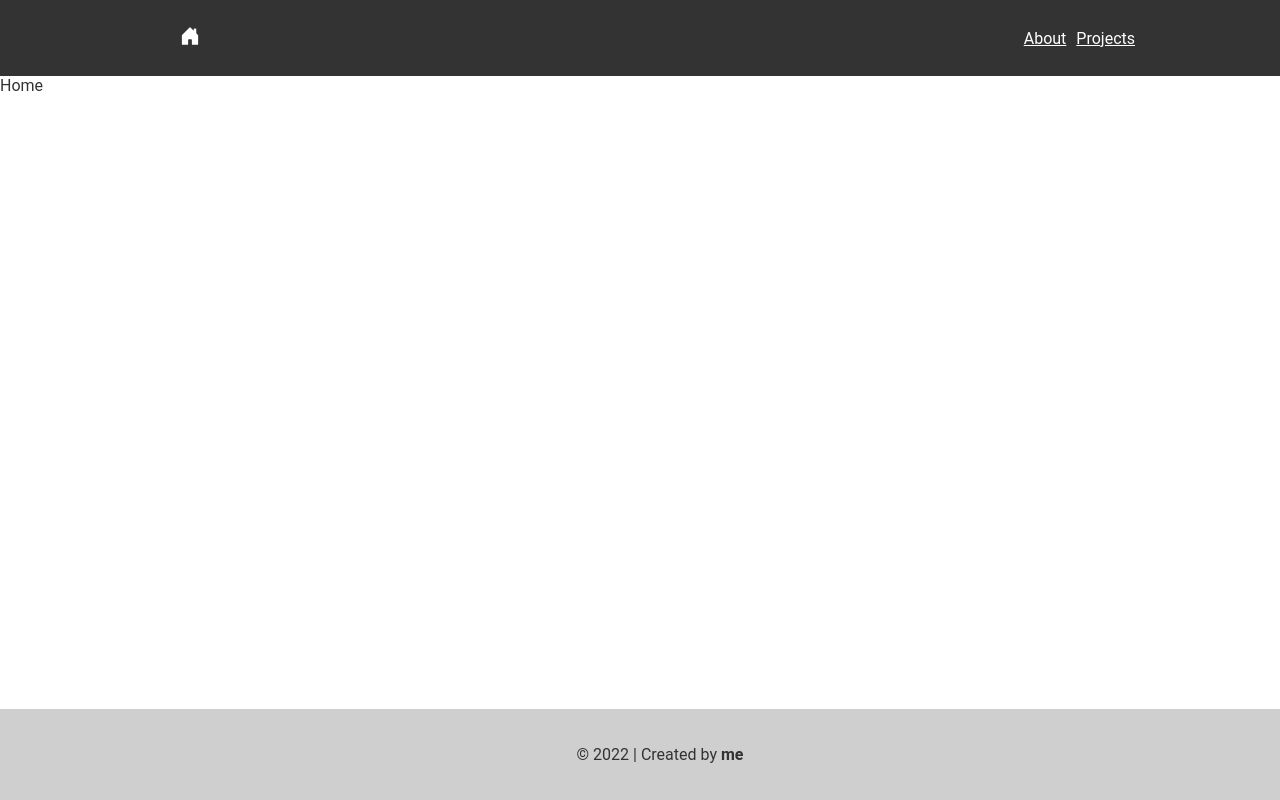
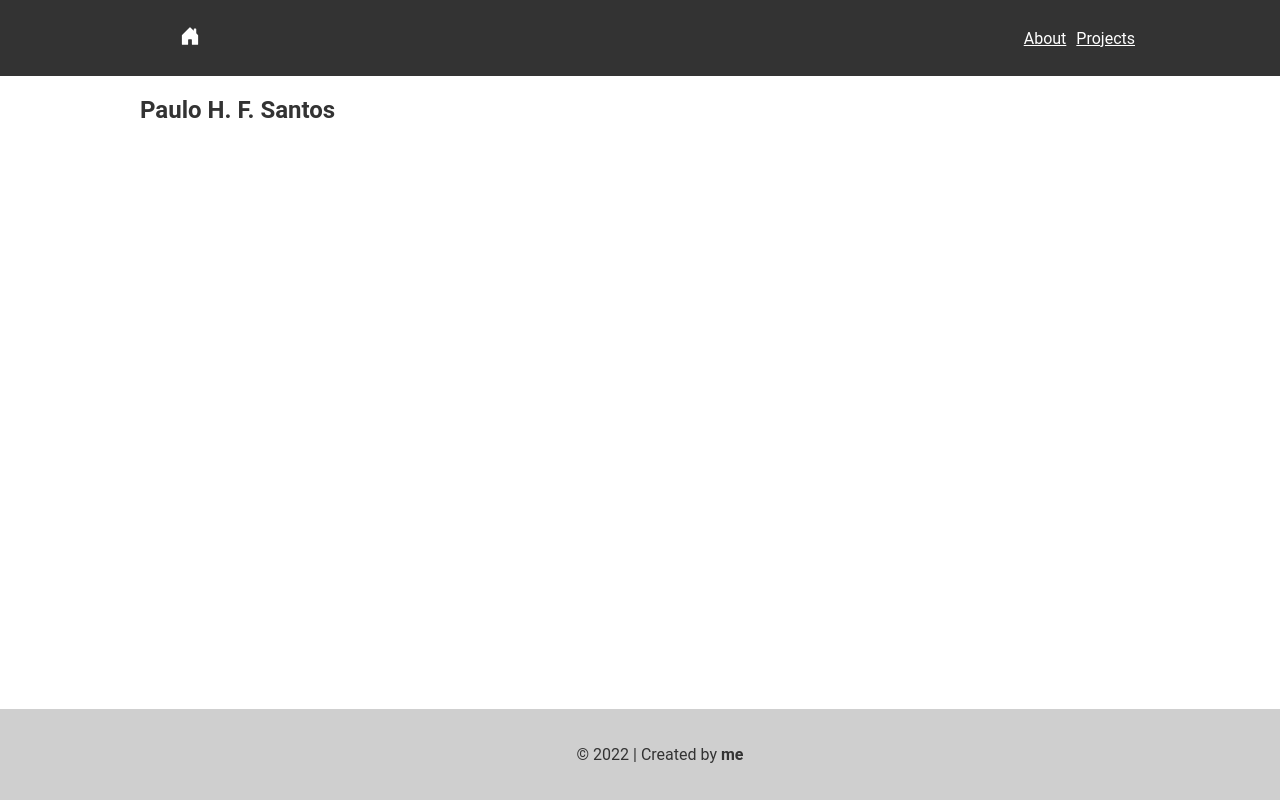
Before and after one commit to paulohfsantos/personal-website-typescript, a React (Vite) app: page / in a window 1280 px wide. Built offline with nearby package versions, Linux system fonts and the light colour scheme.

Commit message:
set context, set service, set global data types

```diff
--- a/src/components/Header/styles.scss
+++ b/src/components/Header/styles.scss
@@ -1,6 +1,6 @@
 @import '../../scss/mixin.scss';
 
-section {
+section.header {
   padding: 10px;
   background-color: #333;
 
--- /dev/null
+++ b/src/context/myContext.tsx
@@ -0,0 +1,19 @@
+import { createContext, useState, useMemo, useReducer } from "react";
+import { IChildren } from "../components/Container/types";
+import { Myself } from "../services/myself";
+import { IDataJSON } from '../types/DataJSON';
+
+const myself = new Myself();
+const initialData: IDataJSON = myself.getData()
+
+export const MyselfContext = createContext<IDataJSON>(initialData);
+
+const MyselfProvider = ({ children }: IChildren) => {
+  return (
+    <MyselfContext.Provider value={initialData}>
+      {children}
+    </MyselfContext.Provider>
+  );
+}
+
+export default MyselfProvider;
--- /dev/null
+++ b/src/hooks/useMyselfData.ts
@@ -0,0 +1,6 @@
+import { useContext } from 'react';
+import { MyselfContext } from '../context/myContext';
+
+export function useMyselfData() {
+  return useContext(MyselfContext);
+}
--- a/src/pages/Home/index.tsx
+++ b/src/pages/Home/index.tsx
@@ -1,8 +1,17 @@
 import React from 'react'
+import Container from '../../components/Container'
+import { useMyselfData } from '../../hooks/useMyselfData'
+import './styles.scss'
 
 const Home: React.FC = () => {
+  const { me } = useMyselfData()
+
   return (
-    <div>Home</div>
+    <section className="home">
+      <Container>
+        <h1>{me.name}</h1>
+      </Container>
+    </section>
   )
 }
 
--- /dev/null
+++ b/src/pages/Home/styles.scss
@@ -0,0 +1 @@
+section.home {}
--- /dev/null
+++ b/src/services/myself.ts
@@ -0,0 +1,8 @@
+import DataJSON from '../../data.json';
+import { IDataJSON } from '../types/DataJSON';
+
+export class Myself {
+  public getData(): IDataJSON {
+    return DataJSON;
+  }
+}
--- /dev/null
+++ b/src/types/DataJSON.ts
@@ -0,0 +1,18 @@
+export interface IDataJSON {
+  me: {
+    name: string;
+    email: string;
+    about: string;
+    experience: IExperience[]
+  }
+}
+
+export interface IExperience {
+  company: string;
+  position: string;
+  start: string;
+  end: string;
+  description: string;
+  city: string;
+  country: string;
+}
```
